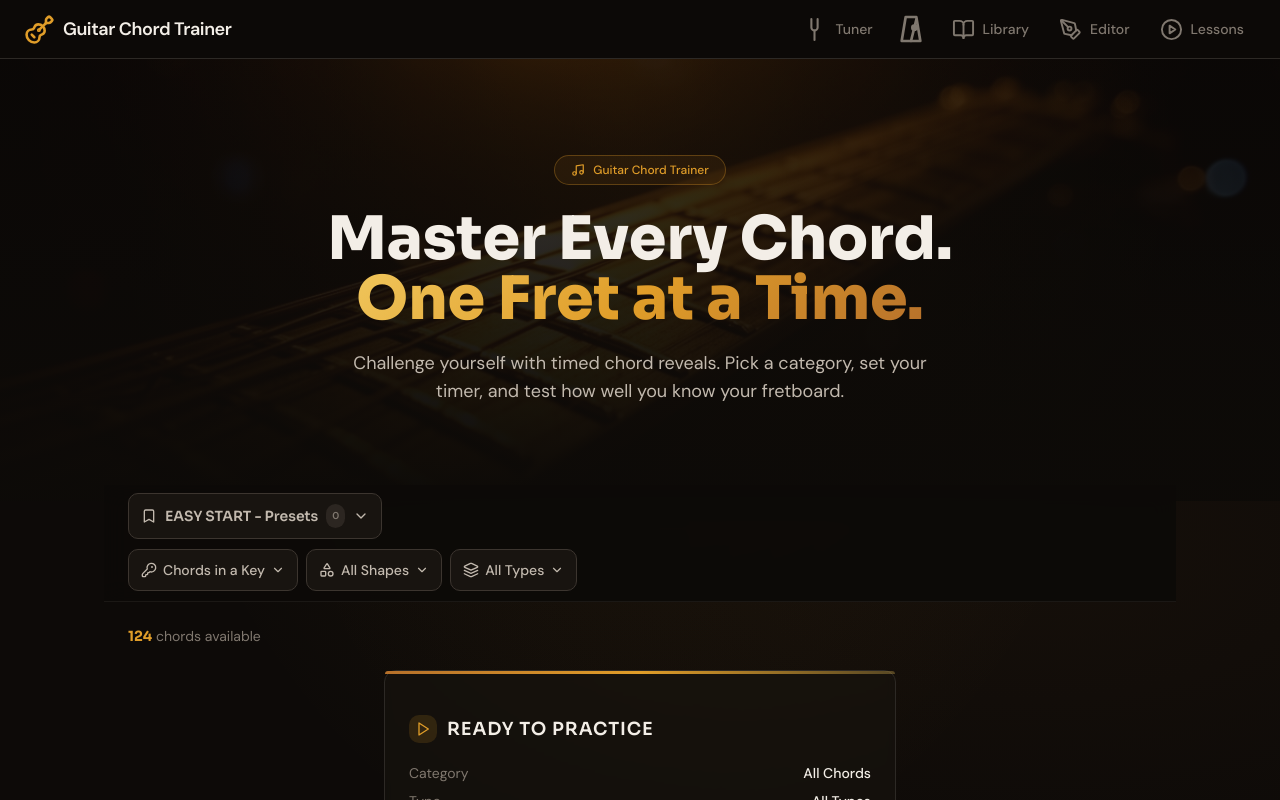
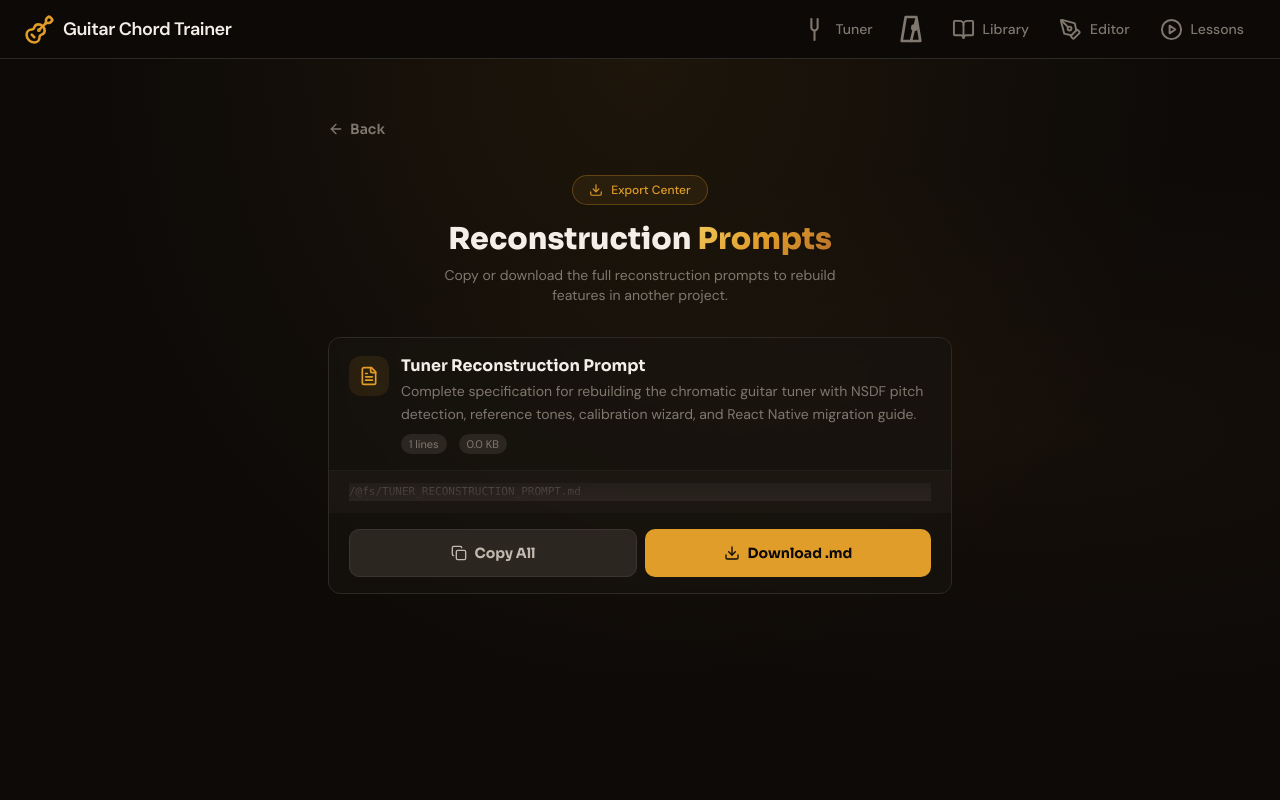
Before and after one commit to randysoller/FretMaster, a React (Vite) app: page /export in a window 1280 px wide. Shown: the top 800 px of the page. Built offline with nearby package versions, Linux system fonts and the light colour scheme.

Commit message:
Add export page for reconstruction prompts

```diff
--- a/src/App.tsx
+++ b/src/App.tsx
@@ -10,6 +10,7 @@ const ChordEditor = lazy(() => import('@/pages/ChordEditor'));
 const ProgressionPractice = lazy(() => import('@/pages/ProgressionPractice'));
 const VideoLessons = lazy(() => import('@/pages/VideoLessons'));
 const PracticeHistory = lazy(() => import('@/pages/PracticeHistory'));
+const ExportPrompts = lazy(() => import('@/pages/ExportPrompts'));
 
 
 function LoadingFallback() {
@@ -37,6 +38,7 @@ export default function App() {
             <Route path="/progressions" element={<ProgressionPractice />} />
             <Route path="/lessons" element={<VideoLessons />} />
             <Route path="/history" element={<PracticeHistory />} />
+            <Route path="/export" element={<ExportPrompts />} />
 
             <Route path="*" element={<Home />} />
           </Route>
--- /dev/null
+++ b/src/pages/ExportPrompts.tsx
@@ -0,0 +1,155 @@
+import { useState, useCallback } from 'react';
+import { Copy, Download, Check, FileText, ArrowLeft } from 'lucide-react';
+import { useNavigate } from 'react-router-dom';
+import { toast } from 'sonner';
+
+// Import raw markdown content
+import tunerPromptRaw from '../../TUNER_RECONSTRUCTION_PROMPT.md?raw';
+
+interface ExportCardProps {
+  title: string;
+  description: string;
+  content: string;
+  filename: string;
+}
+
+function ExportCard({ title, description, content, filename }: ExportCardProps) {
+  const [copied, setCopied] = useState(false);
+
+  const handleCopy = useCallback(async () => {
+    try {
+      await navigator.clipboard.writeText(content);
+      setCopied(true);
+      toast.success('Copied to clipboard');
+      setTimeout(() => setCopied(false), 2000);
+    } catch {
+      // Fallback for older browsers
+      const textarea = document.createElement('textarea');
+      textarea.value = content;
+      textarea.style.position = 'fixed';
+      textarea.style.opacity = '0';
+      document.body.appendChild(textarea);
+      textarea.select();
+      document.execCommand('copy');
+      document.body.removeChild(textarea);
+      setCopied(true);
+      toast.success('Copied to clipboard');
+      setTimeout(() => setCopied(false), 2000);
+    }
+  }, [content]);
+
+  const handleDownload = useCallback(() => {
+    const blob = new Blob([content], { type: 'text/markdown;charset=utf-8' });
+    const url = URL.createObjectURL(blob);
+    const link = document.createElement('a');
+    link.href = url;
+    link.download = filename;
+    document.body.appendChild(link);
+    link.click();
+    document.body.removeChild(link);
+    URL.revokeObjectURL(url);
+    toast.success(`Downloaded ${filename}`);
+  }, [content, filename]);
+
+  const lineCount = content.split('\n').length;
+  const charCount = content.length;
+
+  return (
+    <div className="rounded-xl border border-[hsl(var(--border-subtle))] bg-[hsl(var(--bg-elevated)/0.6)] backdrop-blur-sm overflow-hidden">
+      {/* Header */}
+      <div className="px-5 py-4 border-b border-[hsl(var(--border-subtle)/0.5)]">
+        <div className="flex items-start gap-3">
+          <div className="flex items-center justify-center size-10 rounded-xl bg-[hsl(var(--color-primary)/0.1)] shrink-0 mt-0.5">
+            <FileText className="size-5 text-[hsl(var(--color-primary))]" />
+          </div>
+          <div className="flex-1 min-w-0">
+            <h3 className="font-display text-base font-bold text-[hsl(var(--text-default))]">{title}</h3>
+            <p className="text-sm font-body text-[hsl(var(--text-muted))] mt-0.5 leading-relaxed">{description}</p>
+            <div className="flex items-center gap-3 mt-2">
+              <span className="text-[11px] font-body text-[hsl(var(--text-muted))] bg-[hsl(var(--bg-surface))] rounded-full px-2 py-0.5">
+                {lineCount.toLocaleString()} lines
+              </span>
+              <span className="text-[11px] font-body text-[hsl(var(--text-muted))] bg-[hsl(var(--bg-surface))] rounded-full px-2 py-0.5">
+                {(charCount / 1024).toFixed(1)} KB
+              </span>
+            </div>
+          </div>
+        </div>
+      </div>
+
+      {/* Preview */}
+      <div className="px-5 py-3 bg-[hsl(var(--bg-surface)/0.3)]">
+        <pre className="text-[11px] font-mono text-[hsl(var(--text-muted))] leading-relaxed max-h-[120px] overflow-hidden relative">
+          {content.slice(0, 600)}
+          <div className="absolute bottom-0 left-0 right-0 h-10 bg-gradient-to-t from-[hsl(var(--bg-surface)/0.9)] to-transparent" />
+        </pre>
+      </div>
+
+      {/* Actions */}
+      <div className="px-5 py-4 flex gap-2">
+        <button
+          onClick={handleCopy}
+          className={`flex-1 flex items-center justify-center gap-2 rounded-lg py-3 min-h-[48px] font-display font-bold text-sm transition-all active:scale-[0.97] ${
+            copied
+              ? 'bg-[hsl(var(--semantic-success)/0.15)] text-[hsl(var(--semantic-success))] border border-[hsl(var(--semantic-success)/0.3)]'
+              : 'bg-[hsl(var(--bg-surface))] text-[hsl(var(--text-subtle))] border border-[hsl(var(--border-default))] hover:bg-[hsl(var(--bg-overlay))]'
+          }`}
+        >
+          {copied ? <Check className="size-4" /> : <Copy className="size-4" />}
+          {copied ? 'Copied!' : 'Copy All'}
+        </button>
+        <button
+          onClick={handleDownload}
+          className="flex-1 flex items-center justify-center gap-2 rounded-lg py-3 min-h-[48px] bg-[hsl(var(--color-primary))] text-[hsl(var(--bg-base))] font-display font-bold text-sm hover:bg-[hsl(var(--color-brand))] active:scale-[0.97] transition-all"
+        >
+          <Download className="size-4" />
+          Download .md
+        </button>
+      </div>
+    </div>
+  );
+}
+
+export default function ExportPrompts() {
+  const navigate = useNavigate();
+
+  return (
+    <div className="min-h-[calc(100vh-56px)] stage-gradient">
+      <div className="max-w-2xl mx-auto px-4 sm:px-6 py-8 sm:py-12">
+        {/* Back button */}
+        <button
+          onClick={() => navigate(-1)}
+          className="flex items-center gap-1.5 text-sm font-display font-semibold text-[hsl(var(--text-muted))] hover:text-[hsl(var(--text-default))] transition-colors mb-6 min-h-[44px]"
+        >
+          <ArrowLeft className="size-4" />
+          Back
+        </button>
+
+        {/* Page header */}
+        <div className="text-center mb-8">
+          <div className="inline-flex items-center gap-2 rounded-full border border-[hsl(var(--color-primary)/0.3)] bg-[hsl(var(--color-primary)/0.08)] px-4 py-1.5 mb-4">
+            <Download className="size-3.5 text-[hsl(var(--color-primary))]" />
+            <span className="text-xs font-body font-medium text-[hsl(var(--color-primary))]">Export Center</span>
+          </div>
+          <h1 className="font-display text-2xl sm:text-3xl font-extrabold leading-tight">
+            <span className="text-[hsl(var(--text-default))]">Reconstruction </span>
+            <span className="text-gradient">Prompts</span>
+          </h1>
+          <p className="mt-2 text-sm font-body text-[hsl(var(--text-muted))] max-w-md mx-auto">
+            Copy or download the full reconstruction prompts to rebuild features in another project.
+          </p>
+        </div>
+
+        {/* Export cards */}
+        <div className="space-y-4">
+          <ExportCard
+            title="Tuner Reconstruction Prompt"
+            description="Complete specification for rebuilding the chromatic guitar tuner with NSDF pitch detection, reference tones, calibration wizard, and React Native migration guide."
+            content={tunerPromptRaw}
+            filename="TUNER_RECONSTRUCTION_PROMPT.md"
+          />
+        </div>
+      </div>
+    </div>
+  );
+}
```
